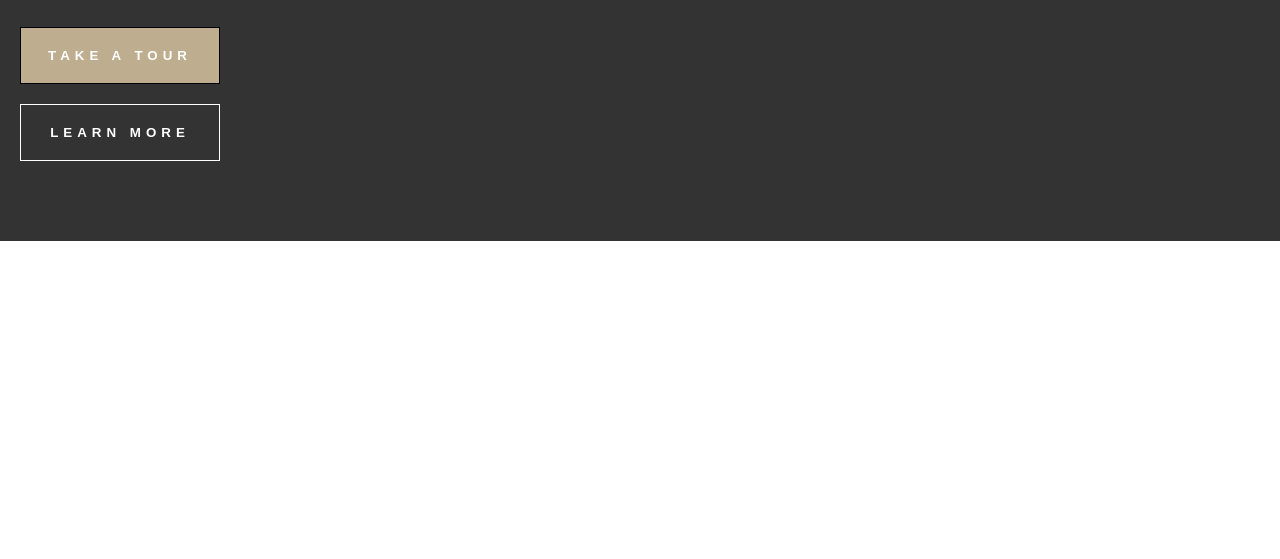
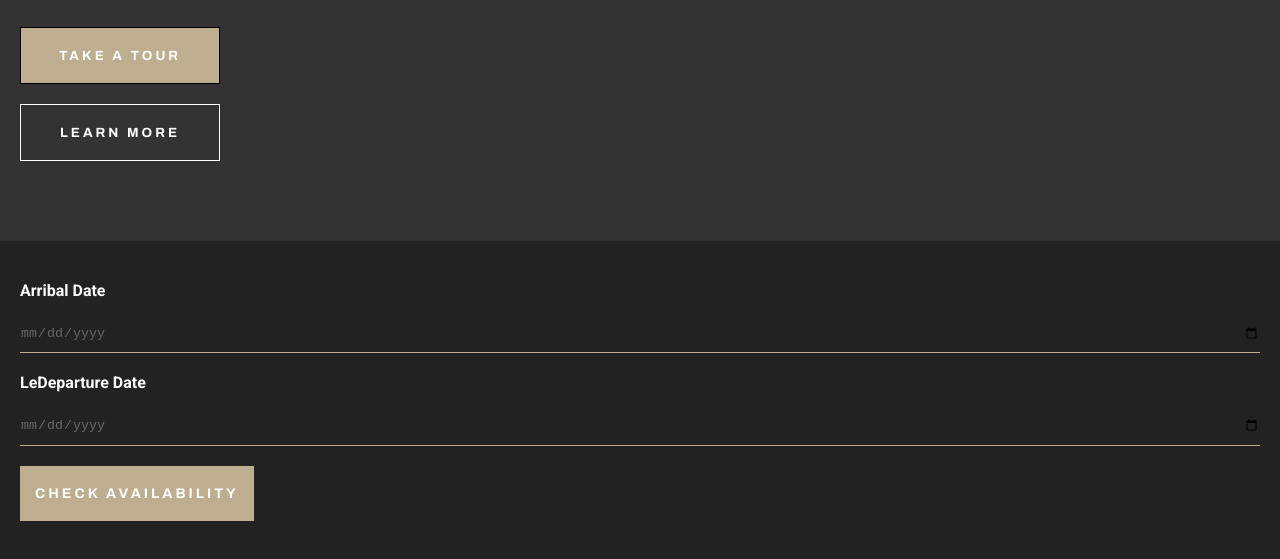
Before and after one commit to danipoav/Miranda-Hotel, a plain HTML site: page home.html in a window 1280 px wide. Shown: the part 285-844 px from the top of the page. Before the commit the page ends 800 px from the top, so only its background shows below. Drawn offline with nearby package versions, Linux system fonts and the light colour scheme; a web font is replaced by a local one.

Commit message:
Adding some styles to the header content

```diff
--- a/home.html
+++ b/home.html
@@ -34,6 +34,14 @@
             </div>
         </div>
 
+        <div class="header__form">
+            <label class="header__form--title" for="date">Arribal Date</label>
+            <input type="date" name="date">
+            <label class="header__form--title" for="date">LeDeparture Date</label>
+            <input type="date" name="date">
+            <button class="button">CHECK AVAILABILITY</button>
+        </div>
+
     </header>
 </body>
 
--- a/styles/_home.scss
+++ b/styles/_home.scss
@@ -74,8 +74,10 @@
                 background-color: #333333;
                 border: 1px solid #FFFFFF;
                 padding: 20px 15px;
-                letter-spacing: 5px;
+                letter-spacing: 3px;
                 font-weight: 700;
+                font-family: "Archivo", sans-serif;
+
             }
 
             .veige {
@@ -85,4 +87,44 @@
             }
         }
     }
+
+
+    &__form {
+        background-color: #222222;
+        padding: 40px 20px;
+
+        &--title {
+            color: white;
+            font-weight: 700;
+            font-size: 16px;
+            font-family: "Roboto", sans-serif;
+            display: inline-block;
+            width: 100%;
+            margin-bottom: 15px;
+        }
+
+        input {
+            border: none;
+            border-bottom: 1px solid #BEAD8E;
+            background-color: transparent;
+            color: #686868;
+            width: 100%;
+            margin-bottom: 20px;
+            outline: none;
+            padding: 10px 0;
+        }
+
+        .button {
+            color: white;
+            background-color: #333333;
+            padding: 20px 15px;
+            letter-spacing: 3px;
+            font-weight: 700;
+            font-size: 14px;
+            background-color: #BEAD8E;
+            border: none;
+            font-family: "Archivo", sans-serif;
+
+        }
+    }
 }
--- a/styles/styles.scss
+++ b/styles/styles.scss
@@ -1,6 +1,6 @@
 @import url('https://fonts.googleapis.com/css2?family=Archivo:ital,wght@0,100..900;1,100..900&family=Cutive&family=Electrolize&family=Gurajada&family=Open+Sans:ital,wght@0,300..800;1,300..800&display=swap');
 @import url('https://fonts.googleapis.com/css2?family=Archivo:ital,wght@0,100..900;1,100..900&family=Cutive&family=Electrolize&family=Gurajada&family=Old+Standard+TT:ital,wght@0,400;0,700;1,400&family=Open+Sans:ital,wght@0,300..800;1,300..800&display=swap');
-
+@import url('https://fonts.googleapis.com/css2?family=Archivo:ital,wght@0,100..900;1,100..900&family=Cutive&family=Electrolize&family=Gurajada&family=Old+Standard+TT:ital,wght@0,400;0,700;1,400&family=Open+Sans:ital,wght@0,300..800;1,300..800&family=Roboto:ital,wght@0,100;0,300;0,400;0,500;0,700;0,900;1,100;1,300;1,400;1,500;1,700;1,900&display=swap');
 html,
 * {
     box-sizing: border-box;
```
Also changed, not shown: styles/styles.css, 1 other file.
